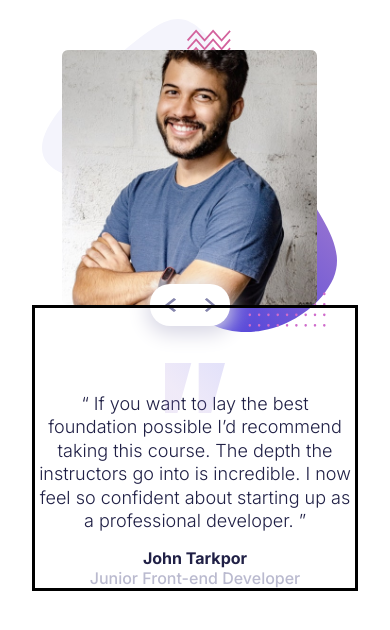
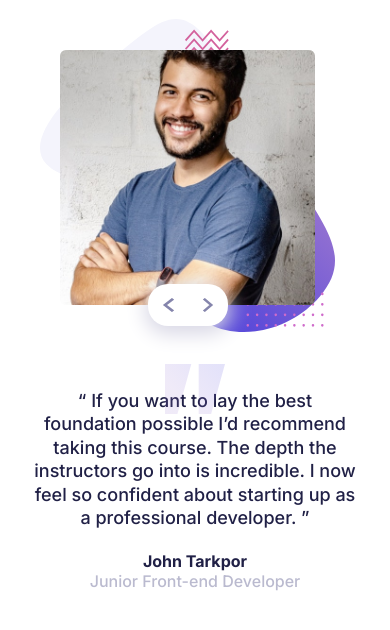
Before and after one commit to javascriptor1/coding-bootcamp-testimonials-slider-master, a plain HTML site: page index.html in a window 390 px wide. Drawn offline with Linux system fonts and the light colour scheme.

Commit message:
mobile UI adjustment

```diff
--- a/style.css
+++ b/style.css
@@ -16,7 +16,7 @@ body {
 }
 
 main {
-  padding: 50px 32px;
+  padding: 50px 30px;
 }
 .developer-image-div {
   position: relative;
@@ -54,24 +54,24 @@ img[src="images/pattern-bg.svg"] {
 }
 .quote-div {
     position: relative;
-    border: solid;
+    margin-top: 84px;
 }
 
 .quote-div img[src="images/pattern-quotes.svg"] {
     position: absolute;
-    top: 30px;
+    top: 0;
     left: 50%;
-    transform: translate(-50%, 50%);
+    transform: translate(-50%, -50%);
     width: 60px;
 }
 
 blockquote {
   font-size: 18px;
   text-align: center;
-  margin-top: 84px;
   line-height: 1.3;
   color: var(--Dark-Blue);
   font-weight: 300;
+  font-weight: 500;
 }
 
 .hide {
@@ -98,7 +98,7 @@ img[src="images/pattern-curve.svg"] {
 }
 .user-div {
   text-align: center;
-  margin-top: 1rem;
+  margin-top: 22px;
 }
 
 .user-div__name {
```
